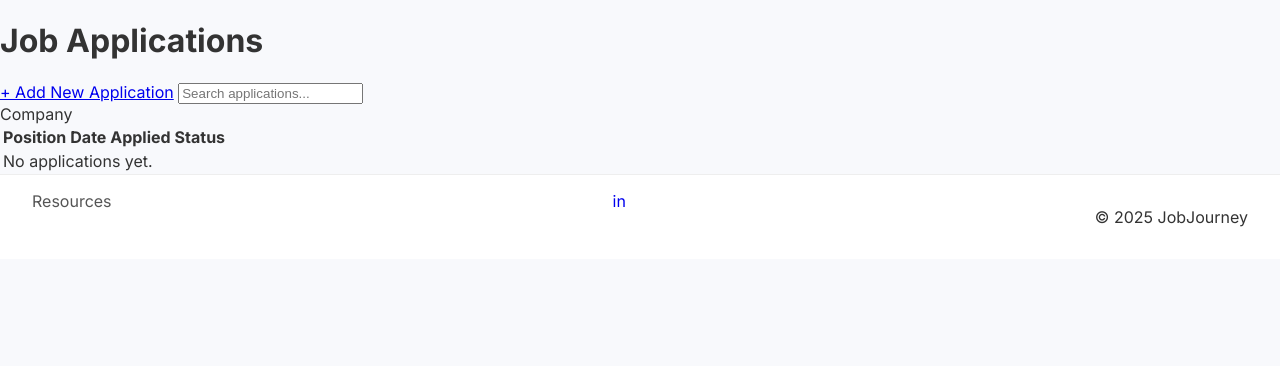
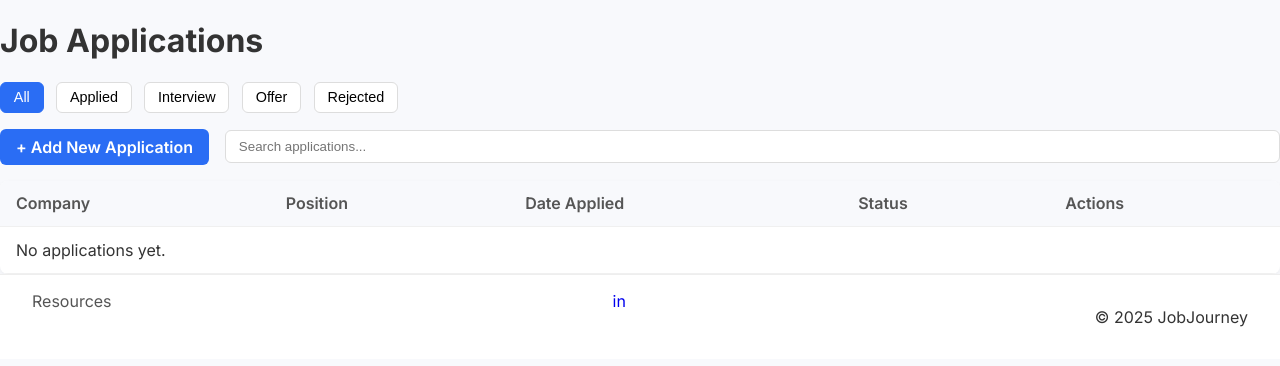
Before and after one commit to ishhaan6233/resume, a Django app: template resume_app/templates/applications.html in a window 1280 px wide. Shown: the part 85-451 px from the top of the page. Run offline with Django 3.2, Linux system fonts and the light colour scheme; the template is opened without the code that fills it, so the values that code supplies are empty; some libraries are stand-ins or nearby versions.

Commit message:
added styling for applications

```diff
--- a/resume_app/static/style.css
+++ b/resume_app/static/style.css
@@ -157,3 +157,128 @@ footer {
   margin-left: 1rem;
   text-decoration: none;
 }
+
+/* --- Applications Page Styles --- */
+
+/* Tabs */
+.tabs {
+  margin: 1rem 0;
+}
+
+.tab {
+  background: #fff;
+  border: 1px solid #ddd;
+  padding: 0.4rem 0.8rem;
+  border-radius: 6px;
+  cursor: pointer;
+  font-size: 0.9rem;
+  margin-right: 0.5rem;
+  transition: all 0.2s ease;
+}
+
+.tab:hover {
+  background: #f0f4ff;
+  border-color: #2a6df4;
+}
+
+.tab.active {
+  background: #2a6df4;
+  color: #fff;
+  border-color: #2a6df4;
+}
+
+/* Action Bar */
+.actions {
+  display: flex;
+  align-items: center;
+  margin-bottom: 1rem;
+  gap: 1rem;
+}
+
+.actions .btn {
+  padding: 0.5rem 1rem;
+  background: #2a6df4;
+  color: #fff;
+  border-radius: 6px;
+  text-decoration: none;
+  font-weight: 600;
+  transition: background 0.2s ease;
+}
+
+.actions .btn:hover {
+  background: #1f54b5;
+}
+
+.actions .search {
+  flex: 1;
+  padding: 0.5rem 0.8rem;
+  border: 1px solid #ddd;
+  border-radius: 6px;
+}
+
+/* Applications Table */
+.applications-table {
+  width: 100%;
+  border-collapse: collapse;
+  background: #fff;
+  border-radius: 8px;
+  overflow: hidden;
+  box-shadow: 0 2px 5px rgba(0,0,0,0.05);
+}
+
+.applications-table th,
+.applications-table td {
+  padding: 0.8rem 1rem;
+  text-align: left;
+  border-bottom: 1px solid #f0f0f0;
+}
+
+.applications-table th {
+  background: #f8f9fc;
+  font-weight: 600;
+  color: #555;
+}
+
+/* Status Labels */
+.status {
+  padding: 0.2rem 0.6rem;
+  border-radius: 12px;
+  font-size: 0.8rem;
+  font-weight: 600;
+}
+
+.status.Applied {
+  background: #e0f0ff;
+  color: #2a6df4;
+}
+
+.status.Interview {
+  background: #fff4e0;
+  color: #f59e0b;
+}
+
+.status.Offer {
+  background: #e6ffed;
+  color: #059669;
+}
+
+.status.Rejected {
+  background: #ffe6e6;
+  color: #dc2626;
+}
+
+/* Action Icons */
+.action-icon {
+  font-size: 1rem;
+  margin-right: 0.5rem;
+  color: #888;
+  text-decoration: none;
+  transition: color 0.2s ease;
+}
+
+.action-icon:hover {
+  color: #dc2626;
+}
+.action-icon.edit:hover {
+  color: #2a6df4;
+}
--- a/resume_app/templates/applications.html
+++ b/resume_app/templates/applications.html
@@ -1,5 +1,14 @@
 {% extends "base.html" %} {% block title %}Applications - JobJourney{%endblock%} {% block content %}
 <h1>Job Applications</h1>
+
+<!-- Tabs -->
+<div class="tabs">
+  <button class="tab active" data-status="all">All</button>
+  <button class="tab" data-status="Applied">Applied</button>
+  <button class="tab" data-status="Interview">Interview</button>
+  <button class="tab" data-status="Offer">Offer</button>
+  <button class="tab" data-status="Rejected">Rejected</button>
+</div>
 
 <!-- Action bar -->
 <div class="actions">
@@ -8,13 +17,14 @@
 </div>
 
 <!-- Applications Table -->
-<table>
+<table class="applications-table">
   <thead>
-    <tr
+    <tr>
       <th>Company</th>
       <th>Position</th>
       <th>Date Applied</th>
       <th>Status</th>
+      <th>Actions</th>
     </tr>
   </thead>
   <tbody>
@@ -23,13 +33,15 @@
       <td>{{ app.company }}</td>
       <td>{{ app.position }}</td>
       <td>{{ app.date }}</td>
+      <td><span class="status {{ app.status }}">{{ app.status }}</span></td>
       <td>
-        <span class="status {{ app.status }}">{{ app.status }}</span>
+        <!-- Placeholder delete icon, no reverse URL needed -->
+        <a href="#" class="action-icon">🗑️</a>
       </td>
     </tr>
     {% empty %}
     <tr>
-      <td colspan="4">No applications yet.</td>
+      <td colspan="5">No applications yet.</td>
     </tr>
     {% endfor %}
   </tbody>
```
